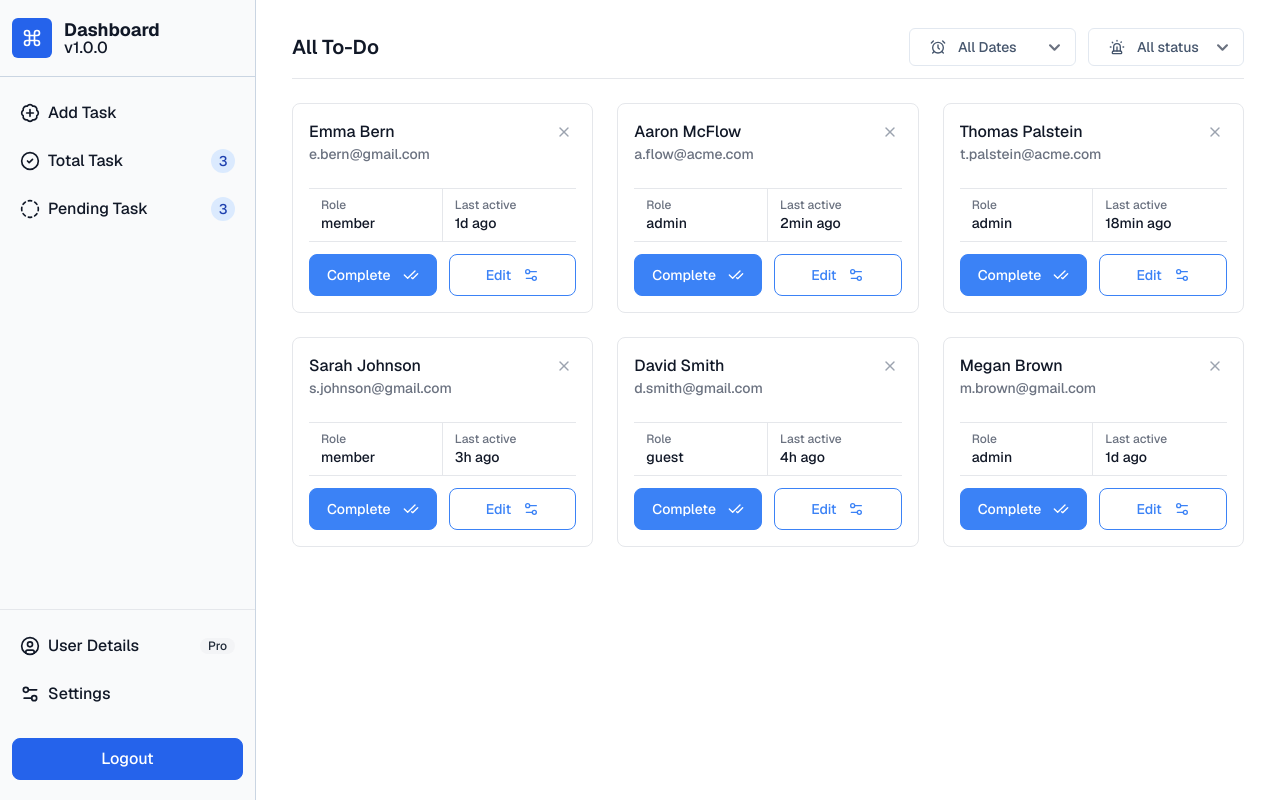
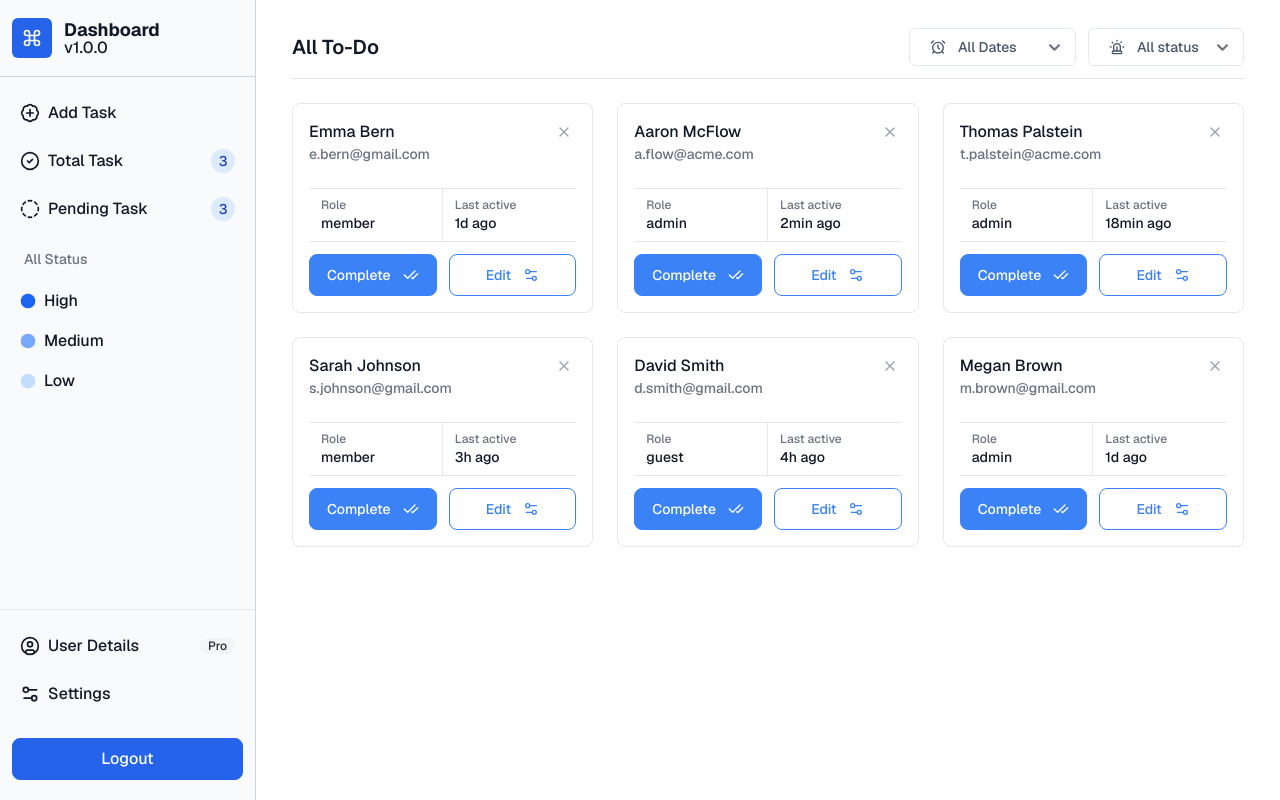
Before and after one commit to rezwanahamed/to-do-app-frontend, a React (Vite) app: page /dashboard in a window 1280 px wide. Built offline with nearby package versions, Linux system fonts and the light colour scheme.

Commit message:
add task status links to Sidebar component

```diff
--- a/src/pages/Dashboard/components/Sidebar.jsx
+++ b/src/pages/Dashboard/components/Sidebar.jsx
@@ -1,5 +1,6 @@
 import {
   BadgePlus,
+  Circle,
   CircleCheck,
   CircleDashed,
   Command,
@@ -95,6 +96,40 @@ export default function DashboardSidebar({ children }) {
             </li>
           </ul>
 
+          {/* task status  */}
+          <ul className="mt-5 px-3 font-medium">
+            <h3 className="mb-3 ml-3 text-sm font-medium text-gray-500">
+              All Status
+            </h3>
+            <li>
+              <Link
+                to={"/dashboard/add-todo"}
+                className="group flex items-center rounded-lg p-2 text-gray-900 hover:bg-gray-100"
+              >
+                <Circle fill="#1C64F2" stroke="#1C64F2" className="h-4 w-4" />
+                <span className="ms-2 flex-1 whitespace-nowrap">High</span>
+              </Link>
+            </li>
+            <li>
+              <Link
+                to={"/dashboard/user"}
+                className="group flex items-center rounded-lg p-2 text-gray-900 hover:bg-gray-100"
+              >
+                <Circle fill="#76A9FA" stroke="#76A9FA" className="h-4 w-4" />
+                <span className="ms-2 flex-1 whitespace-nowrap">Medium</span>
+              </Link>
+            </li>
+            <li>
+              <Link
+                to={"/dashboard/user"}
+                className="group flex items-center rounded-lg p-2 text-gray-900 hover:bg-gray-100"
+              >
+                <Circle fill="#C3DDFD" stroke="#C3DDFD" className="h-4 w-4" />
+                <span className="ms-2 flex-1 whitespace-nowrap">Low</span>
+              </Link>
+            </li>
+          </ul>
+
           {/* bottom access */}
           <ul className="absolute bottom-5 mt-4 w-[-webkit-fill-available] space-y-2 border-t border-gray-200 px-3 pt-4 font-medium">
             <li>
```
